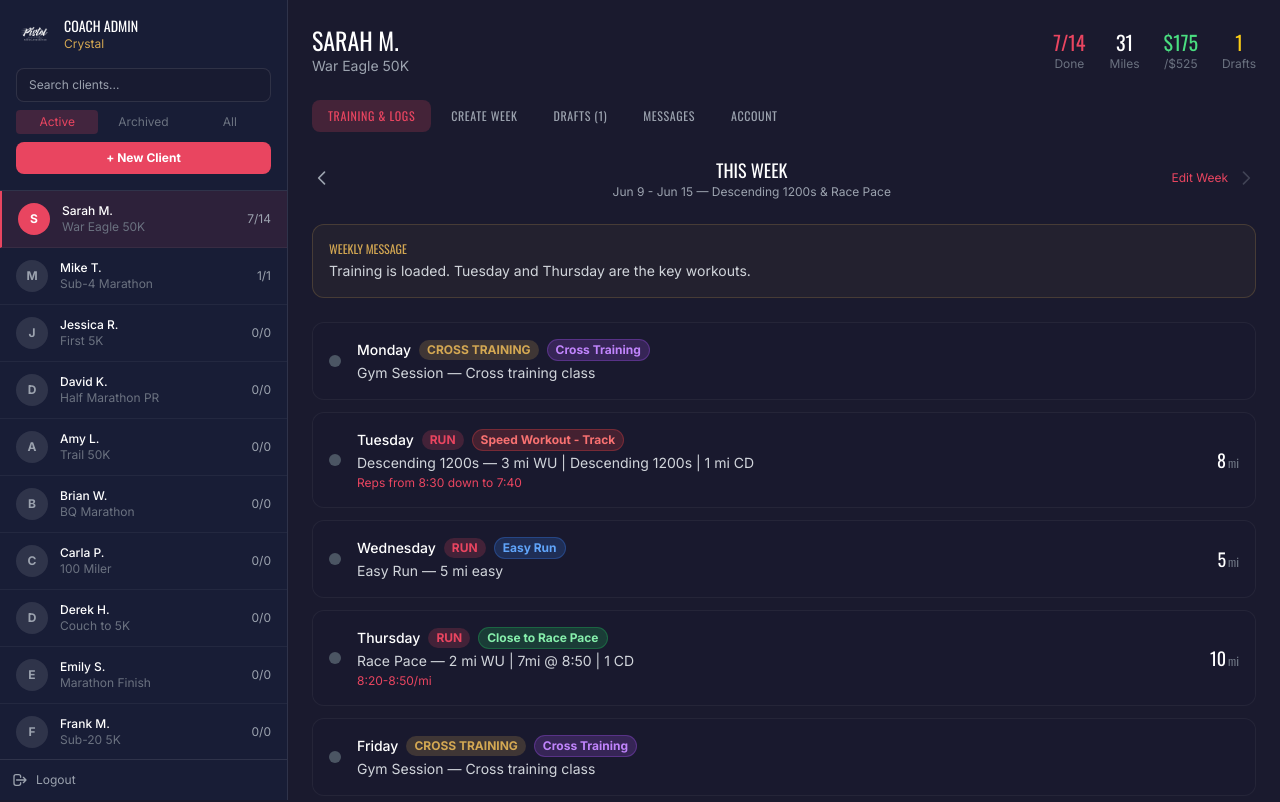
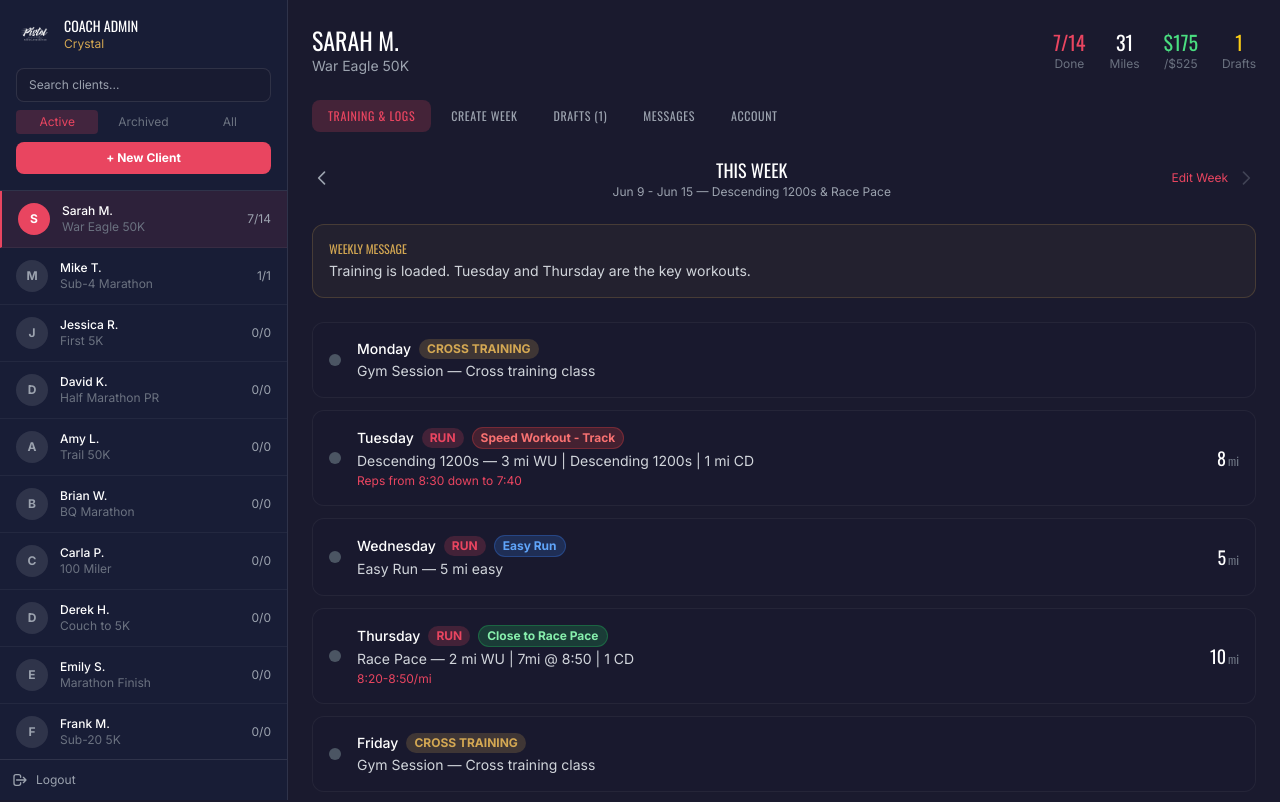
Before and after one commit to cvinirwin9455/crystalpiston, a Next.js app: page /admin in a window 1280 px wide. Shown: the top 802 px of the page. Built offline with nearby package versions, Linux system fonts and the light colour scheme.

Commit message:
Fix duplicate Cross Training tags - only show run type badge for runs
Co-authored-by: cvinirwin9455 <179919834+cvinirwin9455@users.noreply.github.com>

```diff
--- a/src/app/admin/page.tsx
+++ b/src/app/admin/page.tsx
@@ -234,7 +234,7 @@ export default function AdminPage() {
                               <div className="flex items-center gap-2 flex-wrap">
                                 <span className="text-white font-medium text-sm">{w.day}</span>
                                 <span className={`text-xs font-bold uppercase px-2 py-0.5 rounded-full ${getTypeBadge(w.type)}`}>{getTypeLabel(w.type)}</span>
-                                {w.trainingType && w.trainingType !== "Rest" && <span className={`text-xs font-bold px-2 py-0.5 rounded-full border ${getTrainingTypeBadge(w.trainingType)}`}>{getTrainingTypeLabel(w.trainingType)}</span>}
+                                {w.type === "run" && w.trainingType && <span className={`text-xs font-bold px-2 py-0.5 rounded-full border ${getTrainingTypeBadge(w.trainingType)}`}>{getTrainingTypeLabel(w.trainingType)}</span>}
                                 {w.completed && <span className="text-xs px-2 py-0.5 rounded-full bg-green-500/20 text-green-400">Done</span>}
                               </div>
                               <p className="text-gray-300 text-sm mt-0.5">{w.title} {w.description && `— ${w.description}`}</p>
--- a/src/app/dashboard/page.tsx
+++ b/src/app/dashboard/page.tsx
@@ -149,7 +149,7 @@ export default function DashboardPage() {
                             <span className="text-white font-heading uppercase text-sm">{workout.day}</span>
                             <span className="text-gray-500 text-xs">{workout.date}</span>
                             <span className={`text-xs font-bold px-2 py-0.5 rounded-full ${getTypeBadge(workout.type)}`}>{getTypeLabel(workout.type)}</span>
-                            {workout.trainingType && workout.trainingType !== "Rest" && <span className={`text-xs font-bold px-2 py-0.5 rounded-full border ${getTrainingTypeBadge(workout.trainingType)}`}>{getTrainingTypeLabel(workout.trainingType)}</span>}
+                            {workout.type === "run" && workout.trainingType && <span className={`text-xs font-bold px-2 py-0.5 rounded-full border ${getTrainingTypeBadge(workout.trainingType)}`}>{getTrainingTypeLabel(workout.trainingType)}</span>}
                           </div>
                           <h3 className={`font-bold mb-0.5 ${workout.completed ? "text-gray-400 line-through" : "text-white"}`}>{workout.title}</h3>
                           <p className="text-gray-400 text-sm">{workout.description}</p>
```
